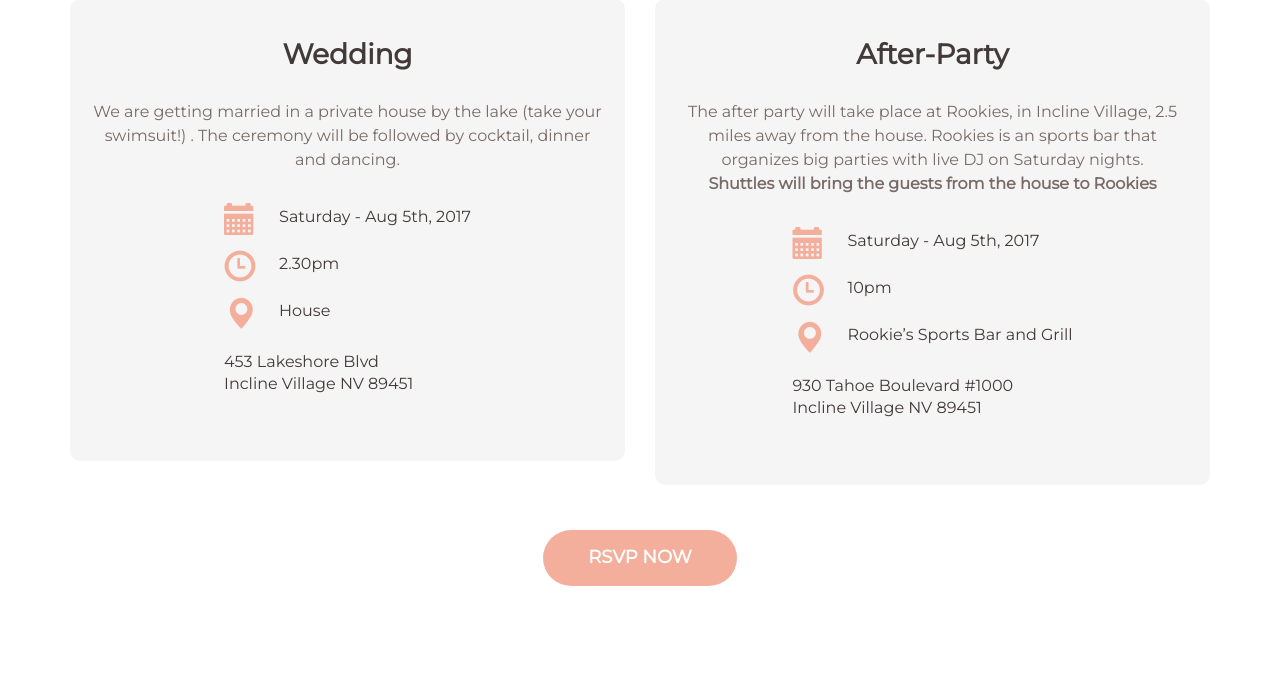
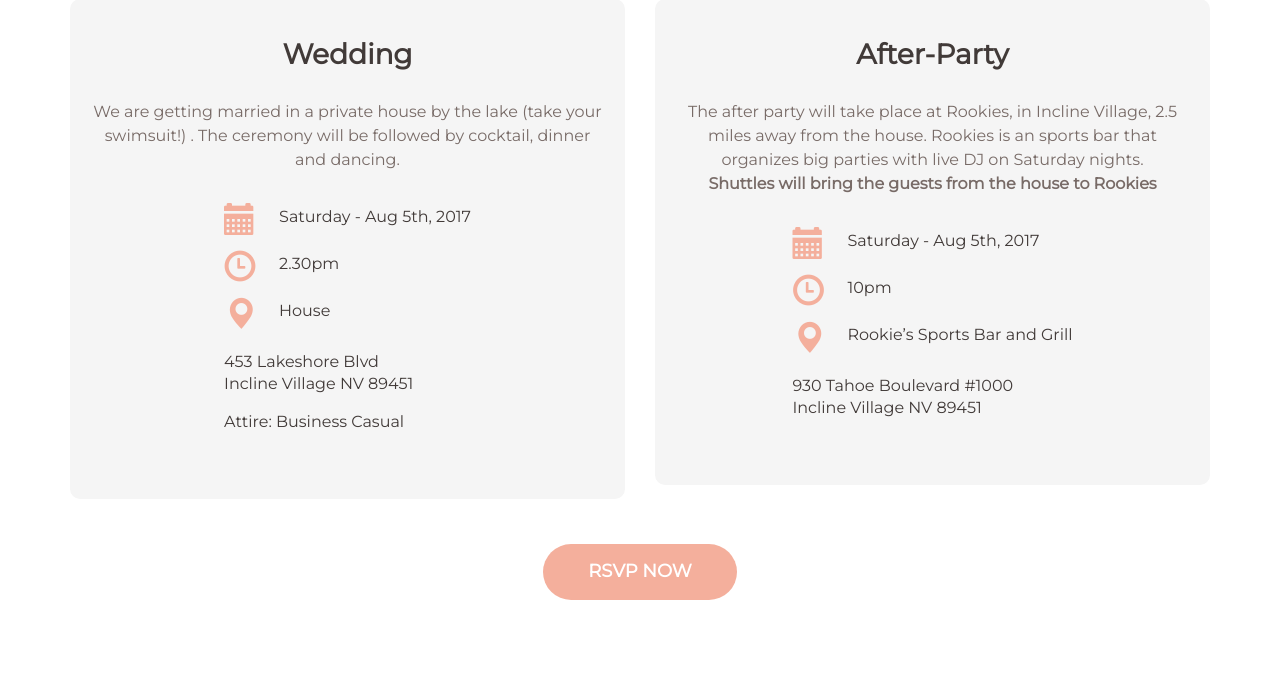
Before and after one commit to morganel/website_google_app_engine, a Python web app: template templates/onepage.html in a window 1280 px wide. Shown: the part 1092-1766 px from the top of the page. Run offline with Jinja, Linux system fonts and the light colour scheme; the template is opened without the code that fills it, so the values that code supplies are empty; some libraries are stand-ins or nearby versions.

Commit message:
add dress code

```diff
--- a/templates/onepage.html
+++ b/templates/onepage.html
@@ -832,6 +832,15 @@ div.top-li-header {
                   <br>
                   <span class="postal-code">Incline Village NV 89451</span>
                   </div>
+                </li>
+                <li class="english">
+                  <div>Attire: Business Casual</div>
+                </li>
+                <li class="spanish" style="display: none;">
+                  <div>Attire: Business Casual</div>
+                </li>
+                <li class="french" style="display: none;">
+                  <div>Tenue : Business Casual</div>
                 </li>
             </ul>
         </div>
```
